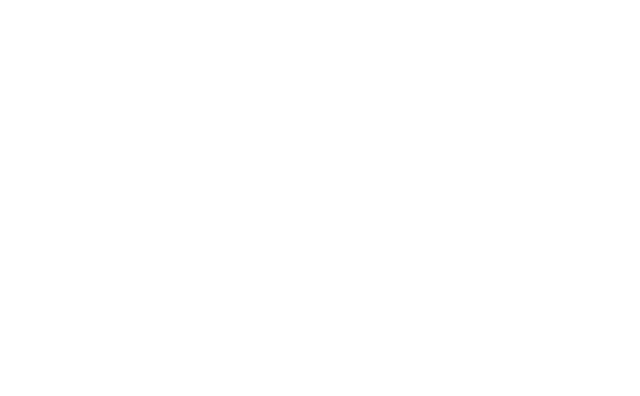
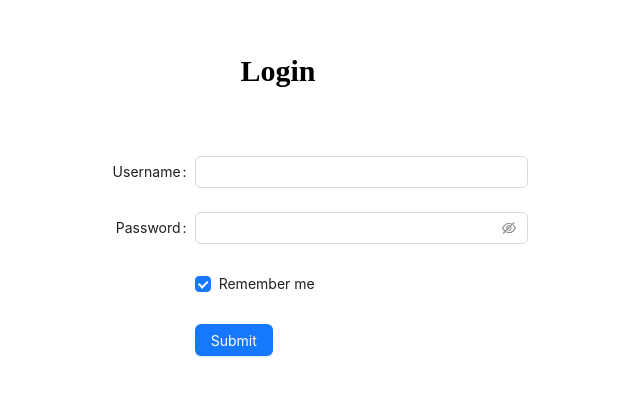
Before and after one commit to f-lab-edu/trelloo, a React (Vite) app: page /login in a window 1280 px wide. Before the commit this address had no page. Shown: the part 144-540 px from the top of the page, without its empty margins (362-1002 px from the left). Built offline with nearby package versions, Linux system fonts and the light colour scheme.

Commit message:
Add: login route
- add storage key constants

```diff
--- a/src/App.tsx
+++ b/src/App.tsx
@@ -1,11 +1,13 @@
 import { BrowserRouter, Routes, Route } from "react-router-dom";
 import BoardPage from "./pages/BoardPage";
+import LoginPage from "./pages/LoginPage";
 
 function App() {
   return (
     <BrowserRouter>
       <Routes>
         <Route path="/" element={<BoardPage />} />
+        <Route path="/login" element={<LoginPage />} />
       </Routes>
     </BrowserRouter>
   );
--- a/src/constants/index.ts
+++ b/src/constants/index.ts
@@ -8,3 +8,7 @@
   CARD_EDIT: "cardEdit",
   CARD_DETAIL: "cardDetail",
 };
+
+export const STORAGE_KEY = {
+  TOKEN: "token",
+};
```
